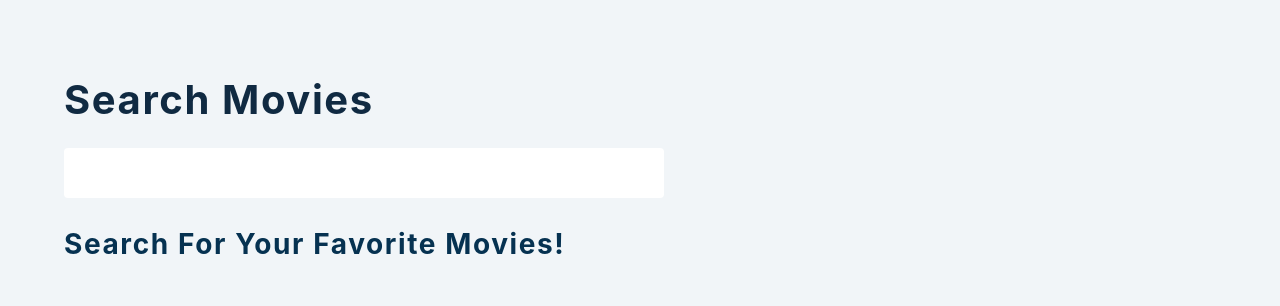
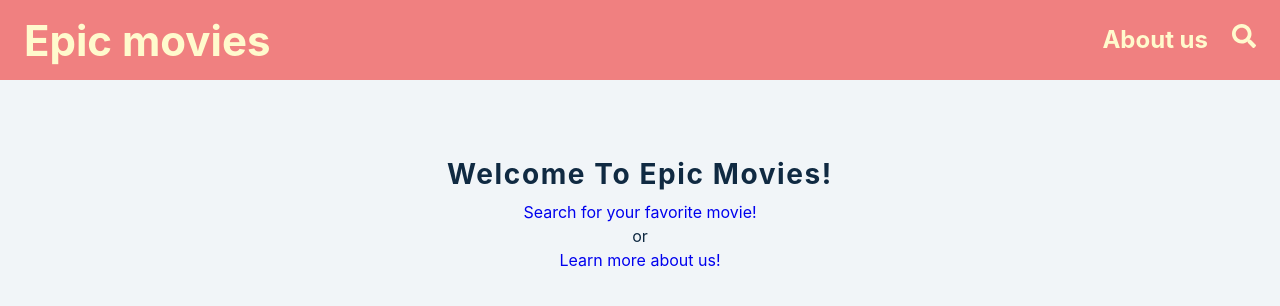
Before and after one commit to AverageUser4/movies, a React (Create React App) app: page / in a window 1280 px wide. Shown: the top 306 px of the page. Built offline with nearby package versions, Linux system fonts and the light colour scheme.

Commit message:
changed how paths work. now you use search part of url instead of pathname to look for movies, also search form was moved to /search path. added proper homepage and about page.

```diff
--- a/src/App.js
+++ b/src/App.js
@@ -3,16 +3,31 @@ import { Switch, Route } from 'react-router-dom'
 
 import Home from './components/Home'
 import MoviePage from './components/MoviePage'
+import Header from './components/Header'
+import Search from './components/Search'
+import About from './components/About'
 
 function App() {
   return (
+    <div>
+
+      <Header/>
+
       <Switch>
 
         <Route path={'/movies/:id'}>
           <MoviePage/>
         </Route>
 
-      <Route exact path={["/:query", "/:query/:page", "/"]}>
+        <Route path={["/search/:query/:page", "/search/:query", "/search"]}>
+          <Search/>
+        </Route>
+
+        <Route path="/about">
+          <About/>
+        </Route>
+
+        <Route exact path="/">
           <Home/>
         </Route>
 
@@ -21,6 +36,8 @@ function App() {
         </Route>
 
       </Switch>
+
+    </div>
   );
 }
 
--- /dev/null
+++ b/src/components/About.js
@@ -0,0 +1,17 @@
+import React from 'react';
+
+
+const Home = () => {
+  return (
+    <main className="page">
+
+      <h3>Our lorem ipsum:</h3>
+
+      <p className="paragraph">Lorem ipsum dolor sit amet, consectetur adipiscing elit, sed do eiusmod tempor incididunt ut labore et dolore magna aliqua. Ut enim ad minim veniam, quis nostrud exercitation ullamco laboris nisi ut aliquip ex ea commodo consequat. Duis aute irure dolor in reprehenderit in voluptate velit esse cillum dolore eu fugiat nulla pariatur. Excepteur sint occaecat cupidatat non proident, sunt in culpa qui officia deserunt mollit anim id est laborum.</p>
+
+
+    </main>
+  );
+}
+
+export default Home
--- /dev/null
+++ b/src/components/Header.js
@@ -0,0 +1,26 @@
+import React from 'react';
+import { Link } from 'react-router-dom';
+import { FaSearch } from 'react-icons/fa';
+
+export default function Header() {
+  return (
+    <header className="website-header">
+
+      <Link to="/" className="website-header__link">Epic movies</Link>
+
+      <div className="website-header__right">
+
+        <Link to="/about" className="website-header__link website-header__link--small">
+          About us
+        </Link>
+
+        <Link to="/search" className="website-header__link website-header__link--small">
+          <FaSearch/>
+        </Link>
+
+      </div>
+
+
+    </header>
+  );
+}
--- a/src/components/Home.js
+++ b/src/components/Home.js
@@ -1,43 +1,14 @@
 import React from 'react'
-import { useParams, Redirect } from 'react-router-dom';
-
-import Form from './SearchForm'
-import Movies from './Movies'
-import Pagination from './Pagination'
-import useMovieFetch from '../hooks/useMovieFetch.js';
+import { Link } from 'react-router-dom';
 
 const Home = () => {
-  const query = useParams().query ?? '';
-  const currentPage = Number(useParams().page);
+  return (
+    <main className="page">
 
-  const { movies, pagesCount, error, loading } = useMovieFetch({ query, page: currentPage });
-
-  if(query && (!currentPage || currentPage < 1))
-    return <Redirect to={`/${query}/1`}/>
-
-  return (
-    <main>
-
-      <Form
-        query={query}
-        error={error}
-        loading={loading}
-      />
-
-      {
-        !loading &&
-          <>
-            <Movies
-              movies={movies}
-            />
-
-            <Pagination
-              pagesCount={pagesCount}
-              currentPage={currentPage}
-              query={query}
-            />
-          </>
-      }
+      <h3>Welcome to Epic Movies!</h3>
+      <Link to="/search">Search for your favorite movie!</Link>
+      <span>or</span>
+      <Link to="/about">Learn more about us!</Link>
 
     </main>
   );
--- a/src/components/Movie.js
+++ b/src/components/Movie.js
@@ -1,12 +1,13 @@
 import React from 'react';
-import { Link, useLocation } from 'react-router-dom';
+import { Link } from 'react-router-dom';
+import useQueryString from '../hooks/useQueryString';
 
 export default function Movie({ movie }) {
-  const currentPath = useLocation().pathname;
+  const { query, currentPage } = useQueryString();
 
   return (
     <Link
-      to={{ pathname: `/movies/${movie.imdbID}`, state: currentPath }}
+      to={{ pathname: `/movies/${movie.imdbID}`, state: `/search?query=${query}&page=${currentPage}` }}
       className="movie"
     >
 
--- a/src/components/MoviePage.js
+++ b/src/components/MoviePage.js
@@ -12,7 +12,7 @@ const MoviePage = () => {
   const goBackButton = <Link className="btn" to={state ?? '/'}>back to movies</Link>;
 
   if(loading)
-    return <h1>Loading...</h1>
+    return <div className="loading"></div>
 
   if(error)
     return (
--- a/src/components/Pagination.js
+++ b/src/components/Pagination.js
@@ -9,7 +9,7 @@ export default function Pagination({ query, currentPage, pagesCount }) {
         <li key={i}>
 
           <Link
-            to={`/${query}/${i}`}
+            to={`/search?query=${query}&page=${i}`}
             className={'btn' + (i === currentPage ? ' btn--active' : '')}
           >
             {i}
@@ -27,7 +27,7 @@ export default function Pagination({ query, currentPage, pagesCount }) {
 
       <Link
         className="btn"
-        to={`/${query}/1`}
+        to={`/search?query=${query}&page=1`}
         title={1}
       >
         &lt;&lt;
@@ -37,7 +37,7 @@ export default function Pagination({ query, currentPage, pagesCount }) {
 
       <Link
         className="btn"
-        to={`/${query}/${pagesCount}`}
+        to={`/search?query=${query}&page=${pagesCount}`}
         title={pagesCount}
       >
         &gt;&gt;
--- /dev/null
+++ b/src/components/Search.js
@@ -0,0 +1,42 @@
+import React from 'react'
+
+import Form from './SearchForm'
+import Movies from './Movies'
+import Pagination from './Pagination'
+import useMovieFetch from '../hooks/useMovieFetch.js';
+import useQueryString from '../hooks/useQueryString';
+
+const Search = () => {
+  const { query, currentPage } = useQueryString();
+
+  const { movies, pagesCount, error, loading } = useMovieFetch({ query, page: currentPage });
+
+  return (
+    <main>
+
+      <Form
+        query={query}
+        error={error}
+        loading={loading}
+      />
+
+      {
+        !loading &&
+          <>
+            <Movies
+              movies={movies}
+            />
+
+            <Pagination
+              pagesCount={pagesCount}
+              currentPage={currentPage}
+              query={query}
+            />
+          </>
+      }
+
+    </main>
+  );
+}
+
+export default Search
--- a/src/components/SearchForm.js
+++ b/src/components/SearchForm.js
@@ -3,6 +3,7 @@ import { Redirect } from 'react-router-dom'
 
 const SearchForm = ({ query, error, loading }) => {
   const [textInput, setTextInput] = useState(query);
+  const [select, setSelect] = useState('any');
   const [redirect, setRedirect] = useState(false);
 
   useEffect(() => {
@@ -16,7 +17,7 @@ const SearchForm = ({ query, error, loading }) => {
   }
 
   if(redirect)
-    return <Redirect to={textInput ? `/${textInput}/1` : '/'}/>;
+    return <Redirect to={textInput ? `/search?query=${textInput}&page=1` : '/search'}/>;
 
   return (
     <form
@@ -24,7 +25,7 @@ const SearchForm = ({ query, error, loading }) => {
       onSubmit={handleSubmit}
     >
 
-      <h2>search movies</h2>
+      <h3 className="search-prompt">Search for your favorite movies!</h3>
 
       <input
         className="form-input"
@@ -32,11 +33,24 @@ const SearchForm = ({ query, error, loading }) => {
         value={textInput}
       />
 
+      <select
+        className="form-input"
+        value={select}
+        onChange={(e) => setSelect(e.target.value)}
+      >
+
+        <option value="any">Any</option>
+        <option value="movie">Movie</option>
+        <option value="series">Series</option>
+        <option value="episode">Episode</option>
+
+        <option value="note">this select does not do anything yet</option>
+
+      </select>
+
       {error && <div className="error">{error}</div>}
 
-      {!query && <h3 className="search-prompt">Search for your favorite movies!</h3>}
-
-      {loading && <h3 className="search-prompt">Loading...</h3>}
+      {loading && <div className="loading"></div>}
 
     </form>
   );
--- a/src/hooks/useMovieFetch.js
+++ b/src/hooks/useMovieFetch.js
@@ -1,6 +1,6 @@
 import { useEffect, useState } from 'react';
 
-export const API_ENDPOINT = `https://www.omdbapi.com/?apikey=d21576fc`;
+export const API_ENDPOINT = `https://www.omdbapi.com/?apikey=d21576fc&plot=full`;
 
 const initialMovies = [];
 
--- /dev/null
+++ b/src/hooks/useQueryString.js
@@ -0,0 +1,15 @@
+import { useLocation } from "react-router-dom";
+
+export default function useQueryString() {
+  let query = '';
+  let currentPage = 1;
+
+  const search = useLocation().search + '&';
+  if(search) {
+    // could be made a bit cleaner
+    query = search?.match(/query=.+?&/)?.[0]?.replace('query=', '')?.replace('&', '') || '';
+    currentPage = parseInt(search?.match(/page=.+?&/)?.[0]?.replace('page=', '')?.replace('&', '')) || 1;
+  }
+
+  return { query, currentPage };
+}
--- a/src/index.css
+++ b/src/index.css
@@ -120,6 +120,11 @@ p {
   }
 }
 /*  global classes */
+.paragraph {
+  max-width: 700px;
+  margin: auto;
+  text-align: center;
+}
 
 /* section */
 .section {
@@ -139,6 +144,10 @@ Search
 ===============
 */
 .search-form {
+  display: flex;
+  flex-direction: column;
+  align-items: center;
+
   width: 90vw;
   max-width: var(--max-width);
   margin: 0 auto;
@@ -318,3 +327,45 @@ Pagination
 .pagination .btn {
   margin: 0;
 }
+
+/*
+===============
+Misc
+===============
+*/
+.website-header {
+  display: flex;
+  justify-content: space-between;
+  align-items: center;
+
+  height: 80px;
+  padding: 0 24px;
+
+  background-color: lightcoral;
+}
+
+.website-header__right {
+  display: flex;
+  align-items: center;
+  gap: 0 24px;
+  flex-wrap: wrap;
+}
+
+.website-header__link {
+  margin: 0;
+
+  color: lemonchiffon;
+  font-size: clamp(26px, 5vw, 42px);
+  font-weight: bold;
+}
+.website-header__link--small {
+  font-size: 24px;
+}
+
+.page {
+  display: flex;
+  flex-direction: column;
+  align-items: center;
+
+  padding: 80px 24px;
+}
```
Lines whose indentation alone changed are shown as unchanged.
